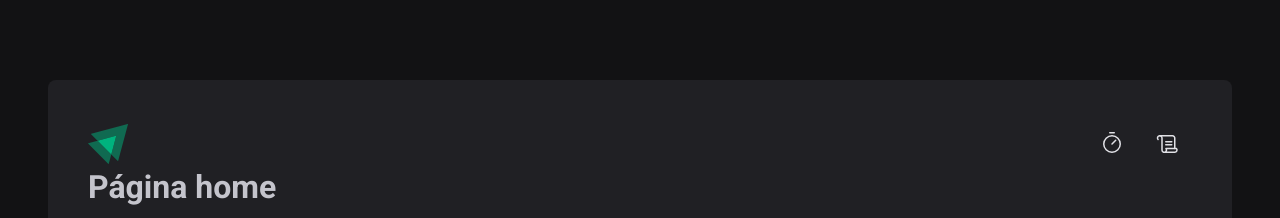
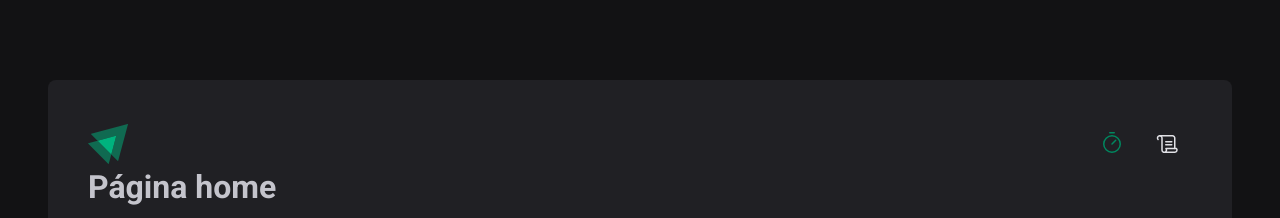
Before and after one commit to guilherme1s/02-ignite-timer, a React (Vite) app: page / in a window 1280 px wide. Shown: the top 218 px of the page. Built offline with nearby package versions, Linux system fonts and the light colour scheme.

Commit message:
componente header

```diff
--- a/src/components/Header/index.tsx
+++ b/src/components/Header/index.tsx
@@ -1,18 +1,20 @@
 import { HeaderContainer } from "./styles";
 import logoIgnite from '../../assets/logo-ignite.svg';
 import { Scroll, Timer } from "phosphor-react";
+import { NavLink } from "react-router-dom";
 
 export function Header() {
     return (
         <HeaderContainer>
             <img src={logoIgnite} alt="" />
             <nav>
-                <a href='#'>
+                <NavLink to='/' title="Timer">
                     <Timer size={24} />
-                </a>
-                <a href='#'>
+                </NavLink>
+
+                <NavLink to='/history' title="Histórico">
                     <Scroll size={24} />
-                </a>
+                </NavLink>
             </nav>
        </HeaderContainer>
     );
--- a/src/components/Header/styles.ts
+++ b/src/components/Header/styles.ts
@@ -19,6 +19,14 @@
             color: ${props => props.theme['gray-100']};
             border-top: 3px solid transparent;
             border-bottom: 3px solid transparent;
+
+            &:hover {
+                border-bottom: 3px solid ${props => props.theme['green-500']};
+            }
+
+            &.active {
+                color: ${props => props.theme['green-500']};
+            }
         }
     }
 `;
```
